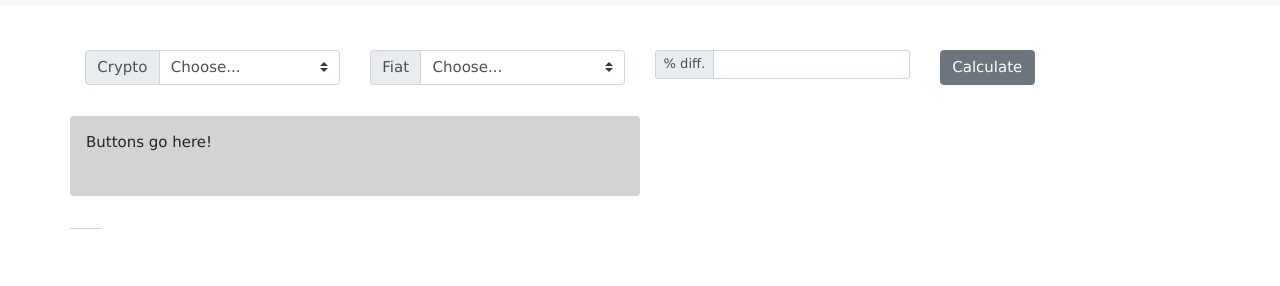
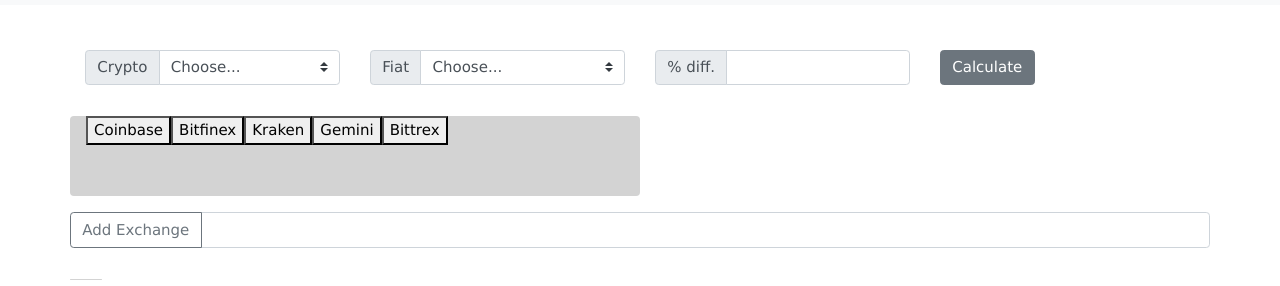
Before and after one commit to mattpurpura/project-1, a plain HTML site: page index.html in a window 1280 px wide. Shown: the part 48-334 px from the top of the page. Drawn offline with nearby package versions, Linux system fonts and the light colour scheme; no server answers.

Commit message:
create exchange buttons

```diff
--- a/index.html
+++ b/index.html
@@ -96,7 +96,7 @@
                       </div>
         </div>
         <div class="col-md-3">
-        <div class="input-group input-group-sm mb-3">
+        <div class="input-group input-group mb-3">
             <div class="input-group-prepend">
               <span class="input-group-text" id="inputGroup-sizing-sm">% diff.</span>
             </div>
@@ -112,6 +112,12 @@
                <p></p>
                 Buttons go here!
             </div>
+            <div class="input-group mb-3">
+  <div class="input-group-prepend">
+    <button class="btn btn-outline-secondary" type="button" id="newExchange">Add Exchange</button>
+  </div>
+  <input type="text" id ="inputExchange" class="form-control" placeholder="" aria-label="Example text with button addon" aria-describedby="button-addon1">
+</div>
     </div>
     <div class = "row">
             <div class="w3-panel w3-round-medium row" id="data-goes-here">
--- a/javascript/main.js
+++ b/javascript/main.js
@@ -12,6 +12,26 @@ var high24;
 var low24;
 var open24;
 
+function renderButtons () {
+    $("#buttons-view").empty();
+    for (var i=0; i< exchangeArray.length; i++) {
+        var button = $("<button>").attr("value", exchangeArray[i]);
+        button.text(exchangeArray[i]);
+        $("#buttons-view").append(button);
+    }
+}
+renderButtons();
+
+function newButton() {
+    var input = $("#inputExchange").val().trim();
+    exchangeArray.push(input);
+    console.log(exchangeArray);
+}
+$("#newExchange").on("click", function(event) {
+    event.preventDefault();
+    newButton();
+    renderButtons();
+})
 $(".dropdown-fiat-item").on("click", function(){
     console.log($(this).text());
     fiat = $(this).text();
```
